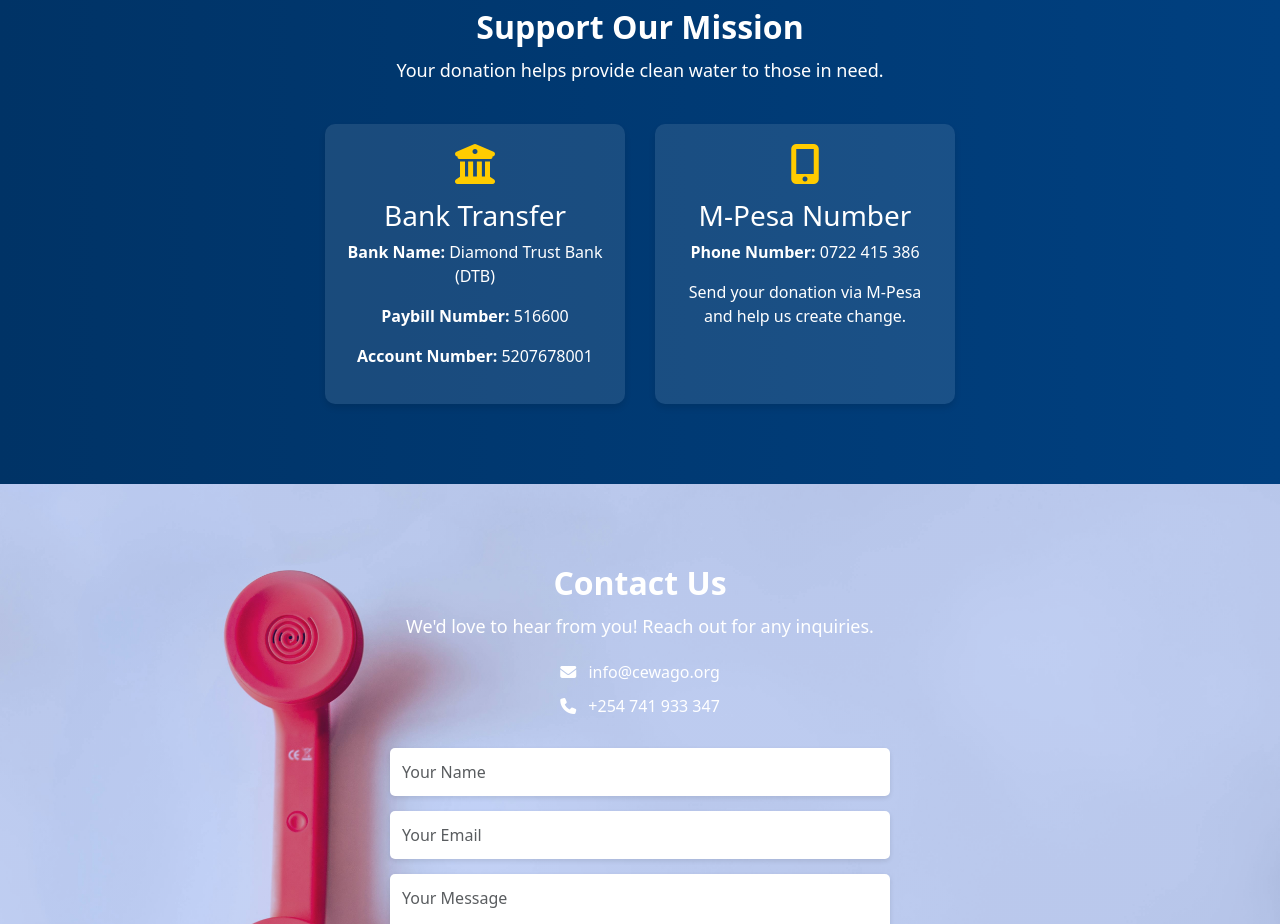
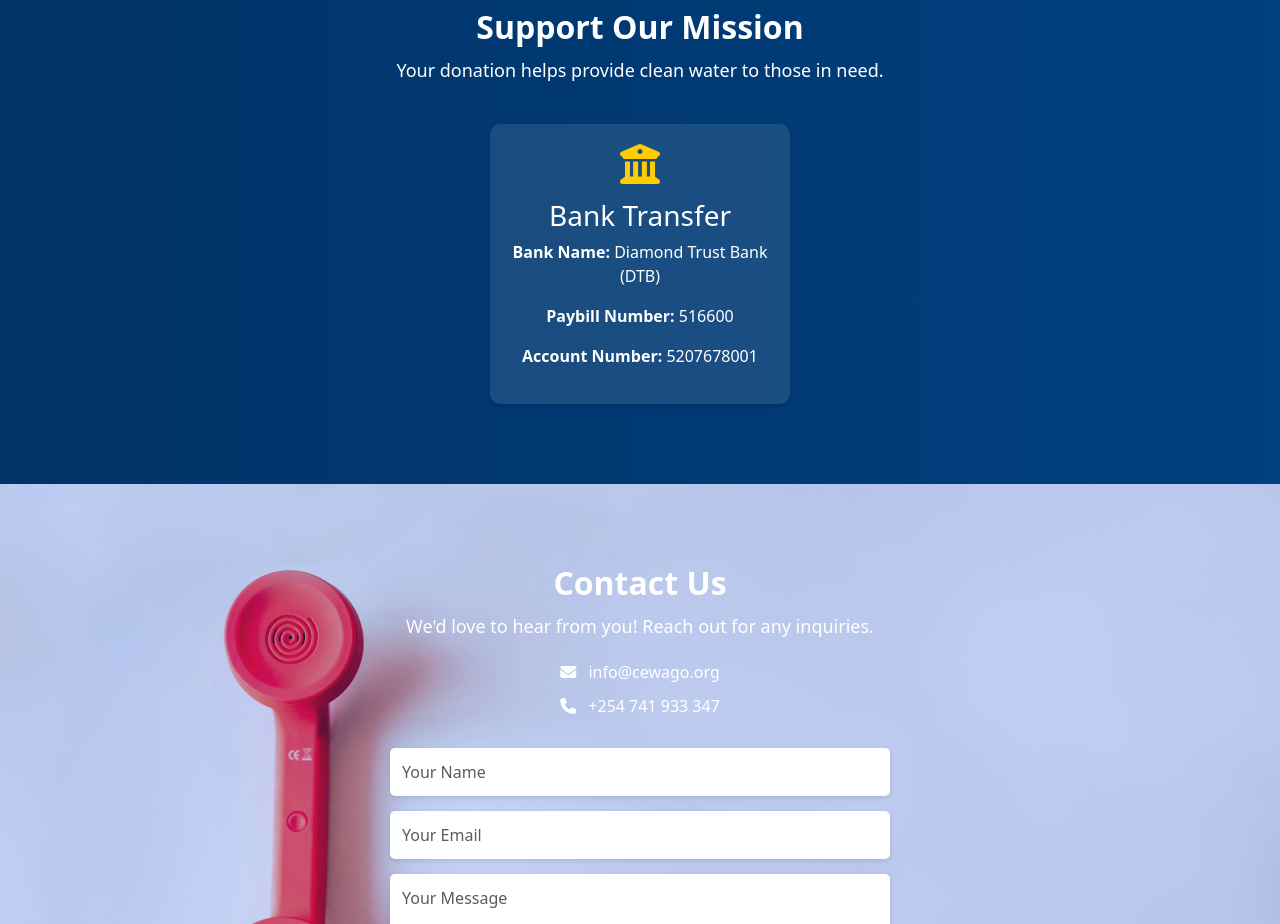
Before and after one commit to CreatorLarry/cowg, a website: page index.html in a window 1280 px wide. Shown: the part 5540-6464 px from the top of the page. Drawn offline with nearby package versions, Linux system fonts and the light colour scheme; animation ran at ten frames a second; files whose address does not match are found by name.

```diff
--- a/index.html
+++ b/index.html
@@ -345,12 +345,12 @@
             </div>
 
             <!-- M-Pesa Number -->
-            <div class="donation-box">
+            <!-- <div class="donation-box">
                 <i class="fas fa-mobile-alt"></i>
                 <h3>M-Pesa Number</h3>
                 <p><strong>Phone Number:</strong> 0722 415 386</p>
                 <p>Send your donation via M-Pesa and help us create change.</p>
-            </div>
+            </div> -->
         </div>
     </div>
 </section>
```
